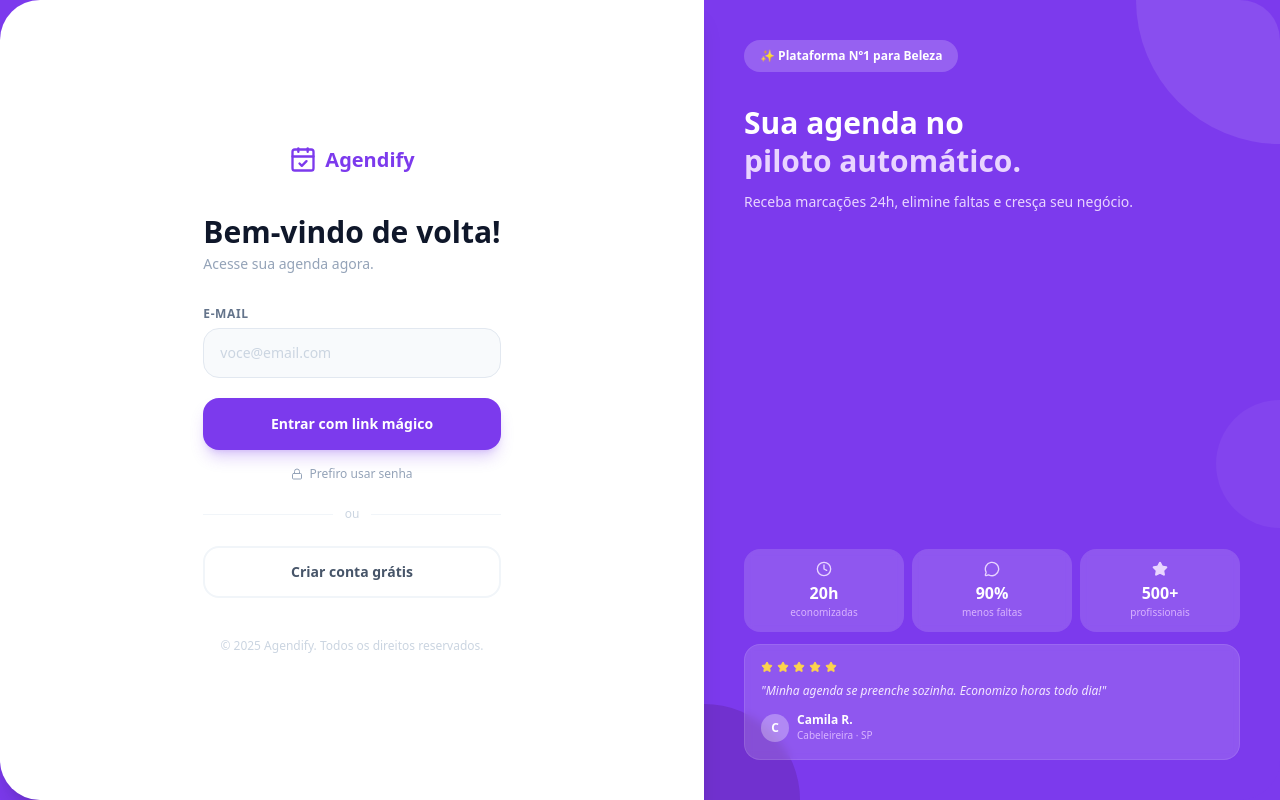
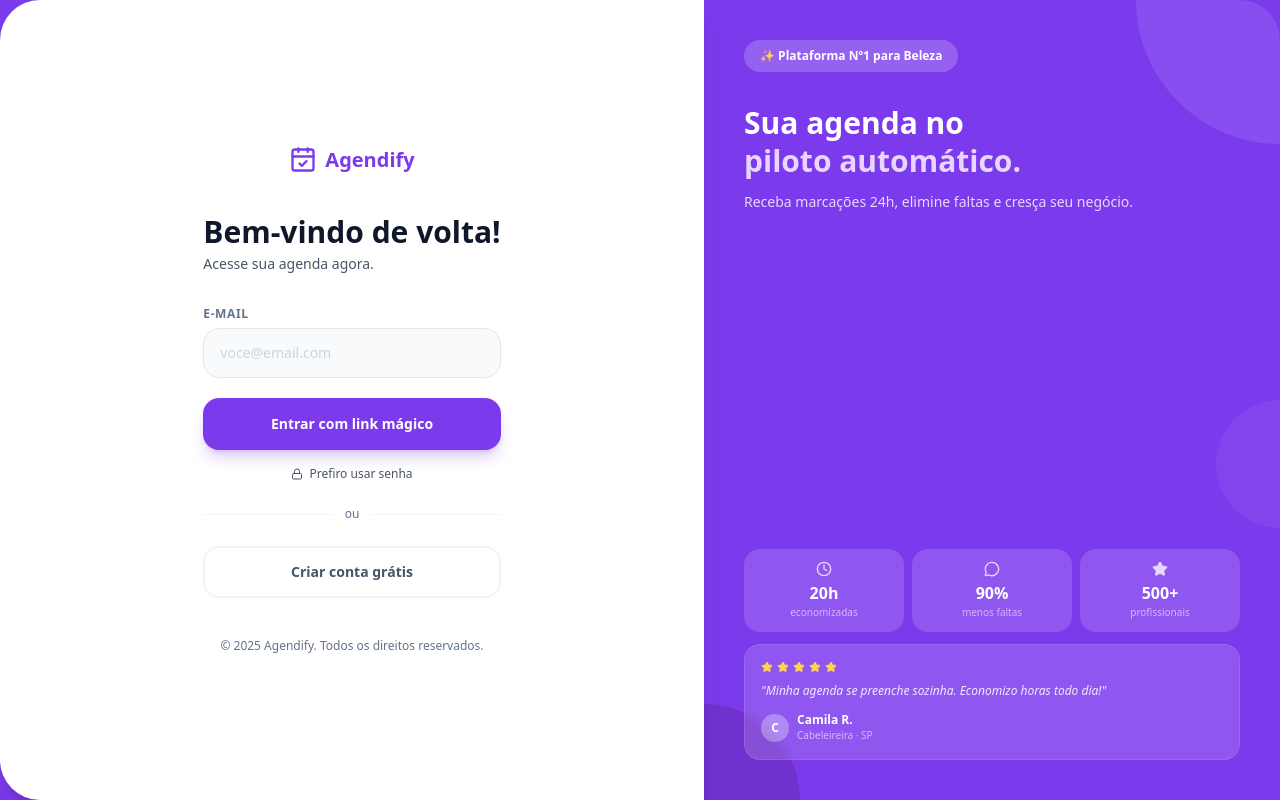
Before and after one commit to gmmktdigital2021-pixel/Agendify, a Next.js app: page /login in a window 1280 px wide. Built offline with nearby package versions, Linux system fonts and the light colour scheme; no server answers.

Commit message:
fix: textos mais visiveis no login

```diff
--- a/app/login/page.tsx
+++ b/app/login/page.tsx
@@ -101,7 +101,7 @@ function LoginContent() {
               <h1 className="text-3xl font-extrabold text-slate-900 mb-1">
                 {isCadastro ? "Crie sua conta" : "Bem-vindo de volta!"}
               </h1>
-              <p className="text-slate-400 text-sm mb-8">
+              <p className="text-slate-600 text-sm mb-8">
                 {isCadastro ? "Grátis, sem cartão de crédito." : "Acesse sua agenda agora."}
               </p>
 
@@ -170,7 +170,7 @@ function LoginContent() {
                   <button
                     type="button"
                     onClick={() => { setUsePassword(!usePassword); setShowSignUpOption(false); setAuthError(""); }}
-                    className="text-xs text-slate-400 hover:text-brand transition-colors flex items-center justify-center gap-1.5"
+                    className="text-xs text-slate-600 hover:text-brand transition-colors flex items-center justify-center gap-1.5"
                   >
                     <Lock className="w-3 h-3" />
                     {usePassword ? "Prefiro usar link mágico" : "Prefiro usar senha"}
@@ -180,7 +180,7 @@ function LoginContent() {
 
               <div className="flex items-center gap-3 my-6">
                 <div className="flex-1 border-t border-slate-100" />
-                <span className="text-xs text-slate-300 font-medium">ou</span>
+                <span className="text-xs text-slate-500 font-medium">ou</span>
                 <div className="flex-1 border-t border-slate-100" />
               </div>
 
@@ -209,7 +209,7 @@ function LoginContent() {
             </div>
           )}
 
-          <p className="text-xs text-slate-300 mt-10">© 2025 Agendify. Todos os direitos reservados.</p>
+          <p className="text-xs text-slate-500 mt-10">© 2025 Agendify. Todos os direitos reservados.</p>
         </div>
 
         {/* LADO DIREITO — Conteúdo visual (roxo) */}
```
